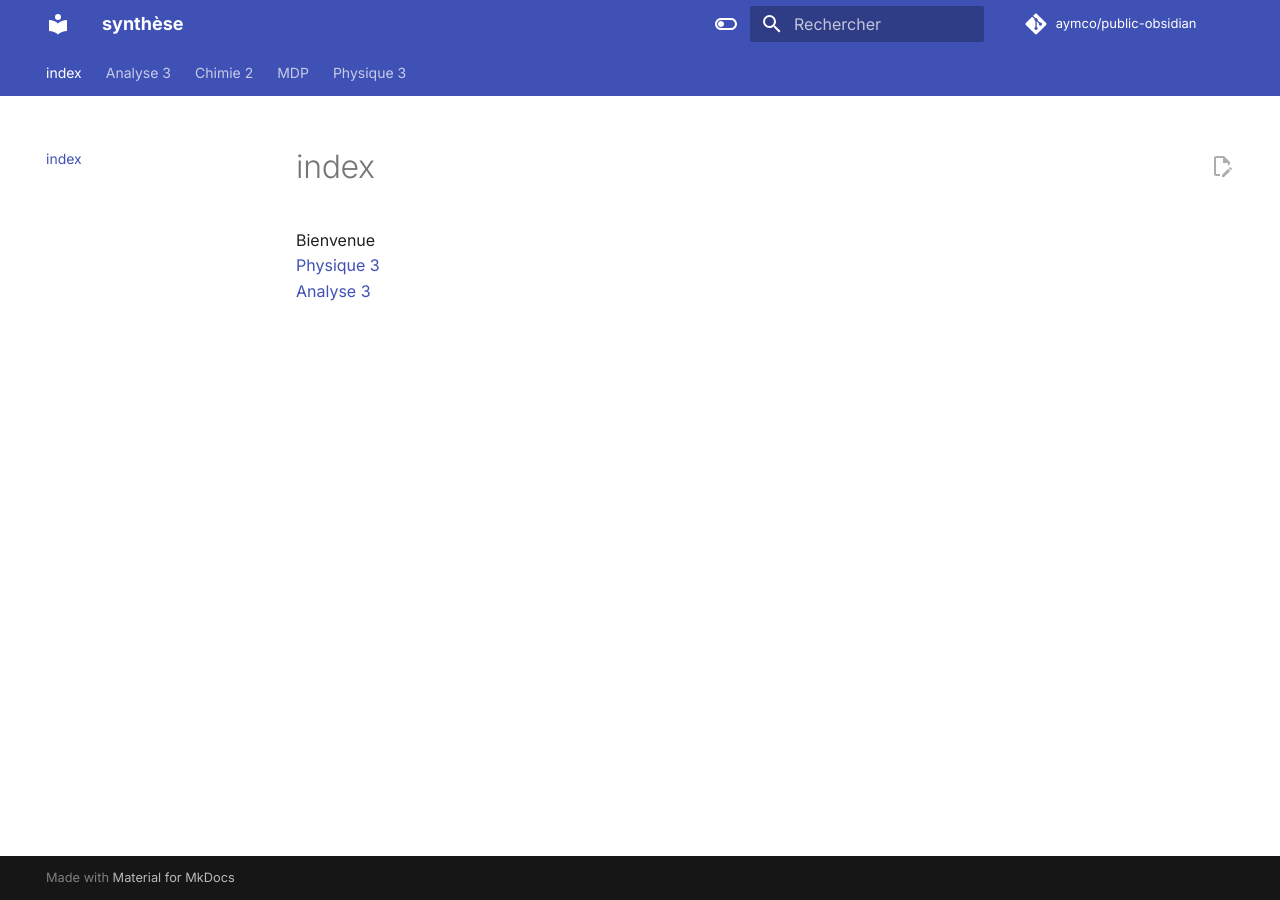
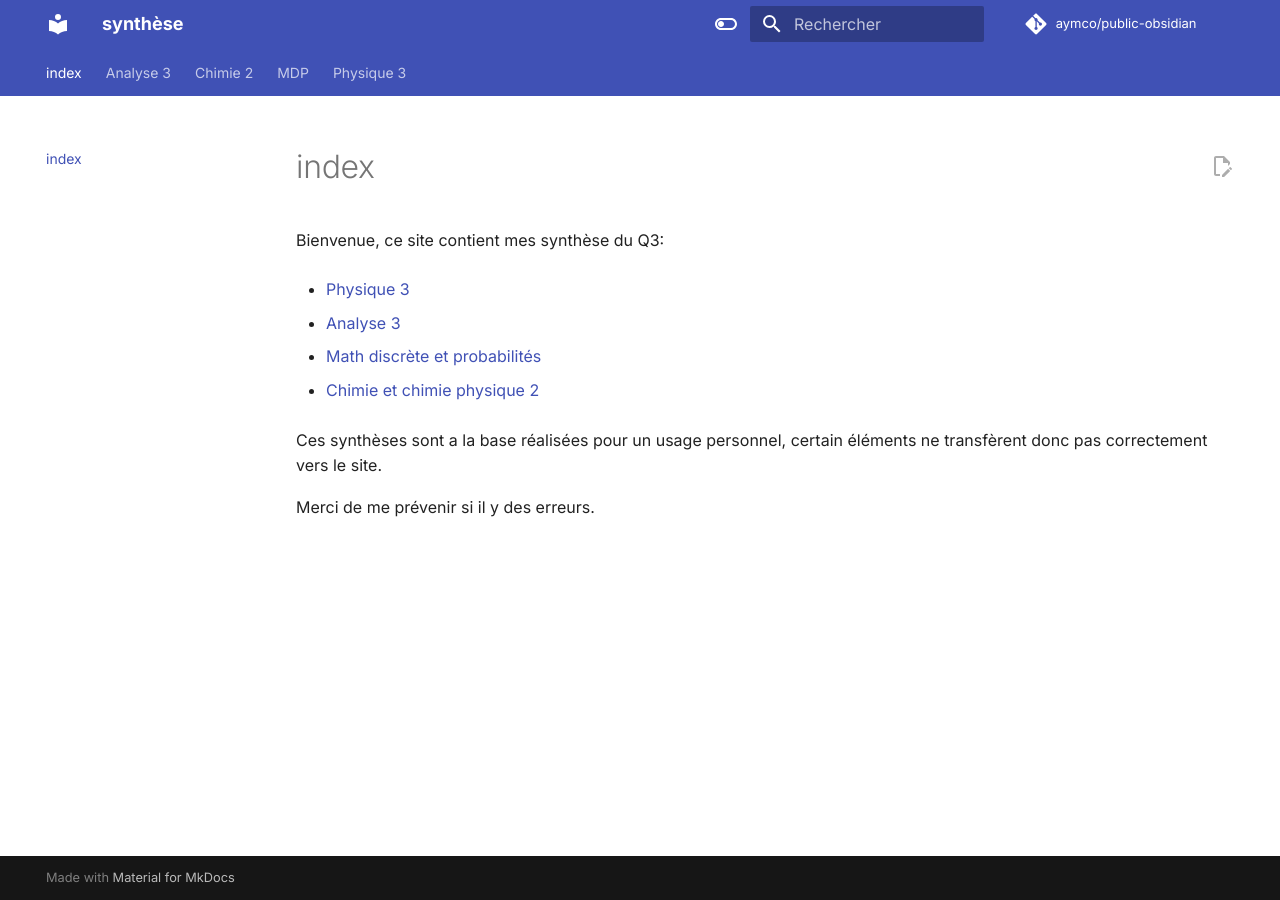
Before and after one commit to Aymco/public-obsidian, an MkDocs documentation site: the page built from docs/index.md, in a window 1280 px wide. Built offline with MkDocs 1.6.1 and Material for MkDocs 9.7.7, drawn with Linux system fonts in a browser that asks for light colours; comment, search, counter and statistics services are not loaded.

```diff
--- a/docs/index.md
+++ b/docs/index.md
@@ -2,10 +2,20 @@
 share: "true"
 category: docs
 created: 2023-12-31
-updated: 2024-01-06
+updated: 2024-01-08
 title: index
 ---
 
-Bienvenue
-[Physique 3](Physique%203.md)
-[Analyse 3](Analyse%203.md)
+Bienvenue, ce site contient mes synthèse du Q3:
+
+- [Physique 3](Physique%203)
+
+- [Analyse 3](Analyse%203)
+
+- [Math discrète et probabilités](MDP)
+
+- [Chimie et chimie physique 2](Chimie%202)
+
+Ces synthèses sont a la base réalisées pour un usage personnel, certain éléments ne transfèrent donc pas correctement vers le site.
+
+Merci de me prévenir si il y des erreurs.
```
Also changed, not shown: docs/Analyse 3/Opérateur différentiels.md (added, +40 -0 lines).
